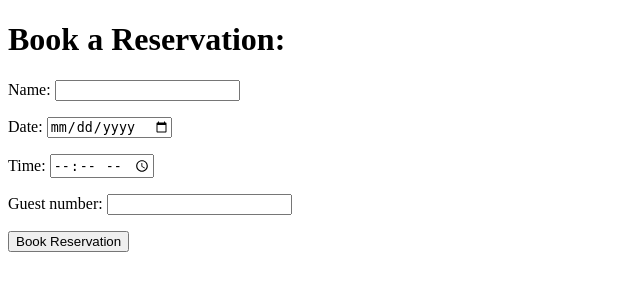
After one commit to GreyWhite994/ez-eating, a Django app: page /create in a window 1280 px wide. The commit adds this page. Shown: the top 300 px of the page, without its empty margins (0-640 px from the left). Run offline with Django 3.2, Linux system fonts and the light colour scheme.

Commit message:
Created form to allow user to submit data and create reservation object in database

```diff
--- a/booking/templates/booking/booking_list.html
+++ b/booking/templates/booking/booking_list.html
@@ -6,7 +6,7 @@
     <title>Document</title>
 </head>
 <body>
-    <h1>Reservation Booking:</h1>
+    <h1>Your Reservations:</h1>
     <table>
     {% for reservation in reservations %}
         <tr>
@@ -24,8 +24,9 @@
                 {% endif%}
         </tr>
     {% empty %}
-    <tr><td>There are no reservations!</td></tr>
+    <tr><td>You have no reservations!</td></tr>
     {% endfor %}
     </table>
+    <a href="/create">Book a Reservation</a>
 </body>
 </html>
--- /dev/null
+++ b/booking/templates/booking/create_reservation.html
@@ -0,0 +1,43 @@
+<!DOCTYPE html>
+<html lang="en">
+<head>
+    <meta charset="UTF-8">
+    <meta name="viewport" content="width=device-width, initial-scale=1.0">
+    <title>Document</title>
+</head>
+<body>
+    <h1>Book a Reservation:</h1>
+    <form method="POST" action="create">
+        {% csrf_token %}
+        <div>
+            <p>
+                <label for="id_name">Name: </label>
+                <input type="text" id="id_name" name="reservation_name">
+            </p>
+        </div>
+        <div>
+            <p>
+                <label for="id_date">Date: </label>
+                <input type="date" id="id_date" name="reservation_date">
+            </p>
+        </div>
+        <div>
+            <p>
+                <label for="id_time">Time: </label>
+                <input type="time" id="id_time" name="reservation_time">
+            </p>
+        </div>
+        <div>
+            <p>
+                <label for="id_guest_number">Guest number: </label>
+                <input type="number" id="id_guest_number" name="reservation_guest_number">
+            </p>
+        </div>
+        <div>
+            <p>
+                <button type="submit">Book Reservation</button>
+            </p>
+        </div>
+    </form>
+</body>
+</html>
--- a/booking/views.py
+++ b/booking/views.py
@@ -1,4 +1,4 @@
-from django.shortcuts import render
+from django.shortcuts import render, redirect
 from .models import Reservation
 
 # Create your views here.
@@ -10,3 +10,15 @@ def get_booking_list(request):
         'reservations': reservations
     }
     return render(request, 'booking/booking_list.html', context)
+
+
+def create_reservation(request):
+    if request.method == 'POST':
+        name = request.POST.get('reservation_name')
+        date = request.POST.get('reservation_date')
+        time = request.POST.get('reservation_time')
+        guest_number = request.POST.get('reservation_guest_number')
+        Reservation.objects.create(
+            name=name, date=date, time=time, guest_number=guest_number)
+        return redirect('get_booking_list')
+    return render(request, 'booking/create_reservation.html')
--- a/ez_eating/urls.py
+++ b/ez_eating/urls.py
@@ -15,9 +15,10 @@ Including another URLconf
 """
 from django.contrib import admin
 from django.urls import path
-from booking.views import get_booking_list
+from booking.views import get_booking_list, create_reservation
 
 urlpatterns = [
     path('admin/', admin.site.urls),
-    path('', get_booking_list, name='get_booking_list')
+    path('', get_booking_list, name='get_booking_list'),
+    path('create', create_reservation, name='create_reservation')
 ]
```
Also changed, not shown: db.sqlite3.
